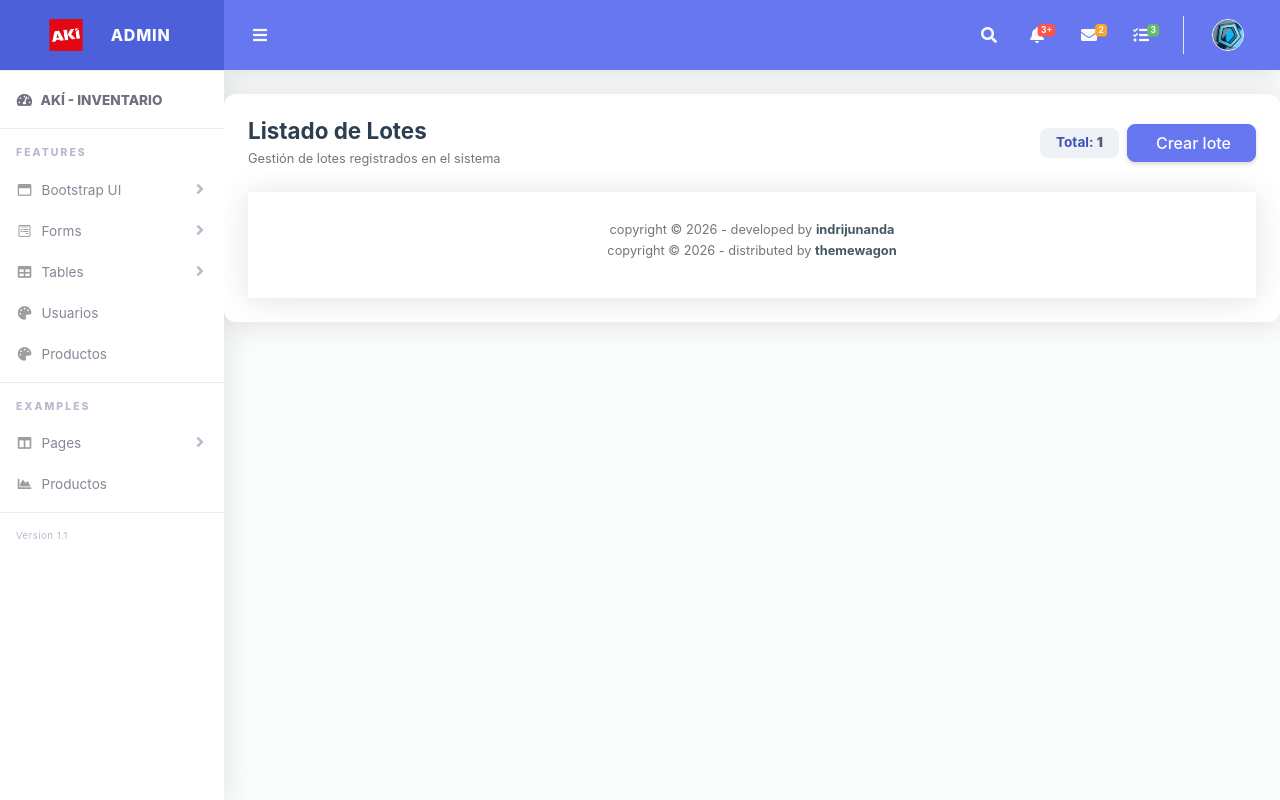
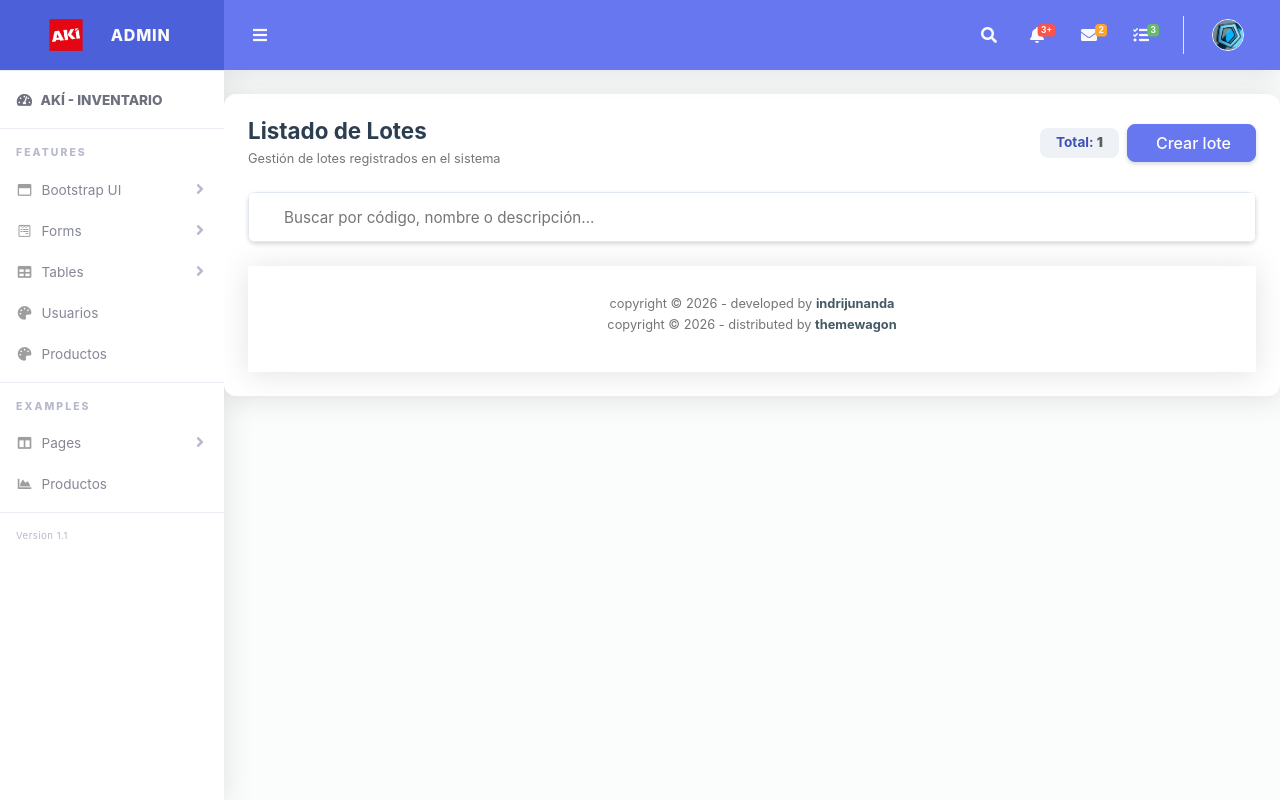
Before and after one commit to kevinsanchez4010/InterfacesG3, a Django app: template lotes/templates/lotes/listar_lotes.html in a window 1280 px wide. Run offline with Django 5.2, Linux system fonts and the light colour scheme; the template is opened without the code that fills it: values that come from a table or form of the project are taken from there, others are empty; tables that the repository leaves empty hold one stand-in row (values such as "Sample post"); some libraries are stand-ins or nearby versions; some web fonts are replaced.

Commit message:
6. div clas formgroup

```diff
--- a/lotes/templates/lotes/listar_lotes.html
+++ b/lotes/templates/lotes/listar_lotes.html
@@ -30,4 +30,21 @@
                             </div>
                             {% endfor %}
                         {% endif %}
+
+                        <div class="form-group mb-4">
+                            <div class="input-group shadow-sm" style="border-radius: 8px; overflow: hidden;">
+                                <div class="input-group-prepend">
+                                    <span class="input-group-text bg-white border-right-0" style="border: 1px solid #e2e8f0;">
+                                        <i class="mdi mdi-magnify text-muted" style="font-size: 1.2rem;"></i>
+                                    </span>
+                                </div>
+                                <input
+                                    id="filtroLotes"
+                                    type="text"
+                                    class="form-control border-left-0 py-4"
+                                    style="border: 1px solid #e2e8f0; font-size: 0.95rem;"
+                                    placeholder="Buscar por código, nombre o descripción..."
+                                >
+                            </div>
+                        </div>
 {% include 'private/footer.html' %}
```
